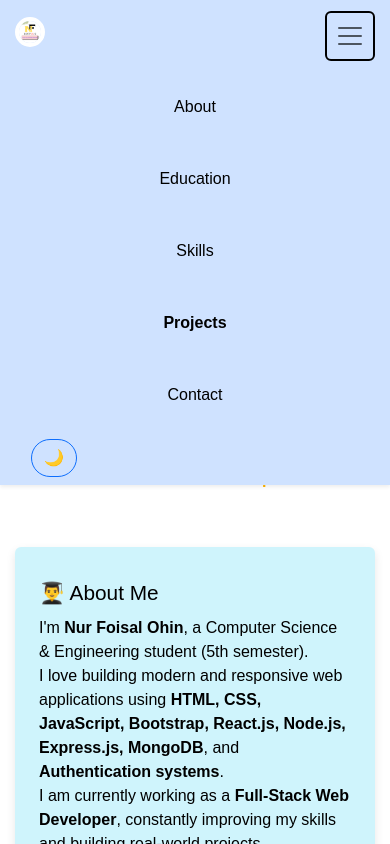
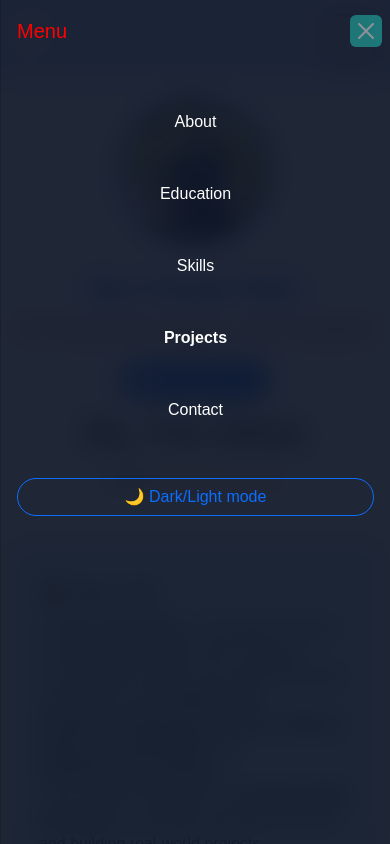
Before and after one commit to ohin03/portfolio, a website: page index.html in a window 390 px wide. Both pictures are taken after a click on the button 350 px from the left and 35 px from the top of the page. Shown: the top 844 px of the page. Drawn offline with nearby package versions, Linux system fonts and the light colour scheme.

Commit message:
Upadate nav menu

```diff
--- a/index.html
+++ b/index.html
@@ -10,28 +10,70 @@
 </head>
 
 <body>
-
-  <!-- Navigation -->
+ <!-- ================= NAVBAR ================= -->
 <nav class="navbar navbar-expand-lg navbar-light bg-primary-subtle fixed-top shadow-sm">
   <div class="container">
-      <img src="logo.png" alt="Ohin" class="logo mb-3">
 
-      <button class="navbar-toggler" type="button" data-bs-toggle="collapse" data-bs-target="#navbarNav">
+    <img src="logo.png" alt="Ohin" class="logo">
+
+    <!-- Mobile Toggle (Offcanvas) -->
+    <button class="navbar-toggler"
+      type="button"
+      data-bs-toggle="offcanvas"
+      data-bs-target="#mobileMenu">
       <span class="navbar-toggler-icon"></span>
     </button>
 
-      <div class="collapse navbar-collapse" id="navbarNav">
+    <!-- Desktop Menu -->
+    <div class="collapse navbar-collapse d-none d-lg-flex">
       <ul class="navbar-nav ms-auto gap-3">
         <li class="nav-item"><a class="nav-link" href="#about">About</a></li>
         <li class="nav-item"><a class="nav-link" href="#education">Education</a></li>
         <li class="nav-item"><a class="nav-link" href="#skills">Skills</a></li>
-          <li class="nav-item"><a class="nav-link text-danger fw-bold" href="#featured-project">Projects</a></li>
+        <li class="nav-item">
+          <a class="nav-link text-danger fw-bold" href="#featured-project">Projects</a>
+        </li>
         <li class="nav-item"><a class="nav-link" href="#contact">Contact</a></li>
       </ul>
       <button class="btn btn-outline-primary ms-3" onclick="toggleTheme()">🌙</button>
     </div>
+
   </div>
 </nav>
+
+<!-- ================= OFFCANVAS (MOBILE) ================= -->
+<div class="offcanvas offcanvas-end d-lg-none" tabindex="-1" id="mobileMenu">
+  <div class="offcanvas-header">
+    <h5 class="offcanvas-title" style="color: red;">Menu</h5>
+    <button type="button" class="btn-close bg-danger" data-bs-dismiss="offcanvas"></button>
+  </div>
+
+  <div class="offcanvas-body">
+    <ul class="navbar-nav gap-3">
+      <li class="nav-item">
+        <a class="nav-link" href="#about" data-bs-dismiss="offcanvas">About</a>
+      </li>
+      <li class="nav-item">
+        <a class="nav-link" href="#education" data-bs-dismiss="offcanvas">Education</a>
+      </li>
+      <li class="nav-item">
+        <a class="nav-link" href="#skills" data-bs-dismiss="offcanvas">Skills</a>
+      </li>
+      <li class="nav-item">
+        <a class="nav-link text-danger fw-bold" href="#featured-project" data-bs-dismiss="offcanvas">
+          Projects
+        </a>
+      </li>
+      <li class="nav-item">
+        <a class="nav-link" href="#contact" data-bs-dismiss="offcanvas">Contact</a>
+      </li>
+    </ul>
+
+    <button class="btn btn-outline-primary mt-4 w-100" onclick="toggleTheme()">
+      🌙 Dark/Light mode
+    </button>
+  </div>
+</div>
 
   <!-- Header -->
   <header class="pt-5 mt-5 mb-4">
--- a/index.js
+++ b/index.js
@@ -19,3 +19,25 @@ function checkVisibility() {
 
 window.addEventListener("scroll", checkVisibility);
 window.addEventListener("load", checkVisibility);
+
+
+// Offcanvas menu link scroll fix
+document.querySelectorAll('.offcanvas a.nav-link').forEach(link => {
+  link.addEventListener('click', function (e) {
+    e.preventDefault();
+
+    const targetId = this.getAttribute('href');
+    const targetEl = document.querySelector(targetId);
+
+    const offcanvasEl = document.getElementById('mobileMenu');
+    const offcanvas = bootstrap.Offcanvas.getInstance(offcanvasEl);
+
+    if (offcanvas) {
+      offcanvas.hide();
+    }
+
+    setTimeout(() => {
+      targetEl.scrollIntoView({ behavior: 'smooth' });
+    }, 300); // offcanvas close animation time
+  });
+});
--- a/style.css
+++ b/style.css
@@ -119,6 +119,46 @@ header {
 .follow-btn i {
   font-size: 1rem;
 }
+
+/* ===== Offcanvas ALWAYS WHITE (Light + Dark mode) ===== */
+
+.offcanvas {
+  background: linear-gradient(135deg, #1e3a8a, #0f172a);
+  color: #ffffff;
+}
+
+/* Normal state */
+.offcanvas .navbar-nav .nav-link {
+  color: #ffffff !important;
+  font-weight: 500;
+}
+
+/* Hover */
+.offcanvas .navbar-nav .nav-link:hover {
+  color:  #864e98 !important;
+}
+
+/* Dark mode হলেও force white */
+[data-theme="dark"] .offcanvas .navbar-nav .nav-link {
+  color: #ffffff !important;
+}
+
+[data-theme="dark"] .offcanvas .navbar-nav .nav-link:hover {
+  color: #facc15 !important;
+}
+
+/* Close button */
+.offcanvas .btn-close {
+  filter: invert(1);
+}
+.offcanvas {
+  background: rgba(15,23,42,0.85);
+  backdrop-filter: blur(12px);
+  -webkit-backdrop-filter: blur(12px);
+  color: #ffffff;
+}
+
+
 
 
 
```
Lines whose indentation alone changed are shown as unchanged.
